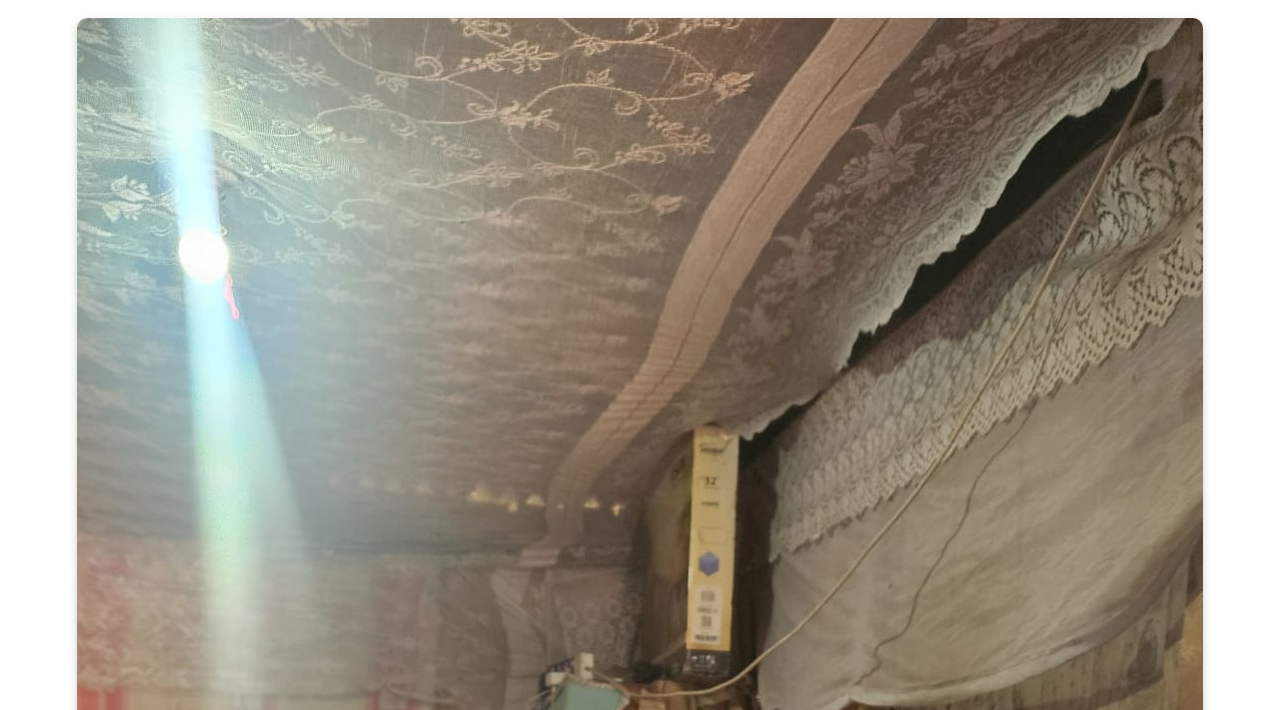
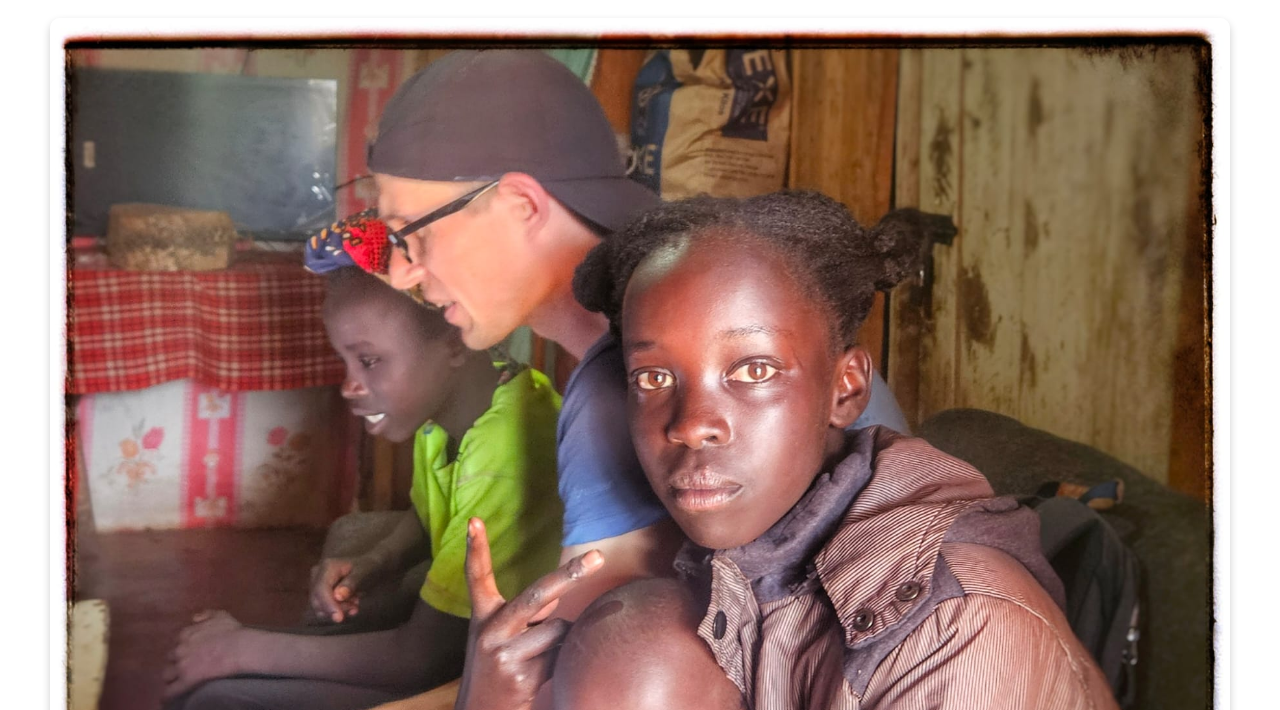
Before and after one commit to Kamariny/team2, a plain HTML site: page index.html in a window 1280 px wide. Shown: the part 90-800 px from the top of the page. Drawn offline with Linux system fonts and the light colour scheme.

Commit message:
Update index.html

```diff
--- a/index.html
+++ b/index.html
@@ -20,6 +20,6 @@
 </head>
 <body>
     <h1>Learning to Program</h1>
-    <img src="pic.jpg" alt="Learning to program">
+    <img src="pic1.jpg" alt="Learning to program">
 </body>
 </html>
```
